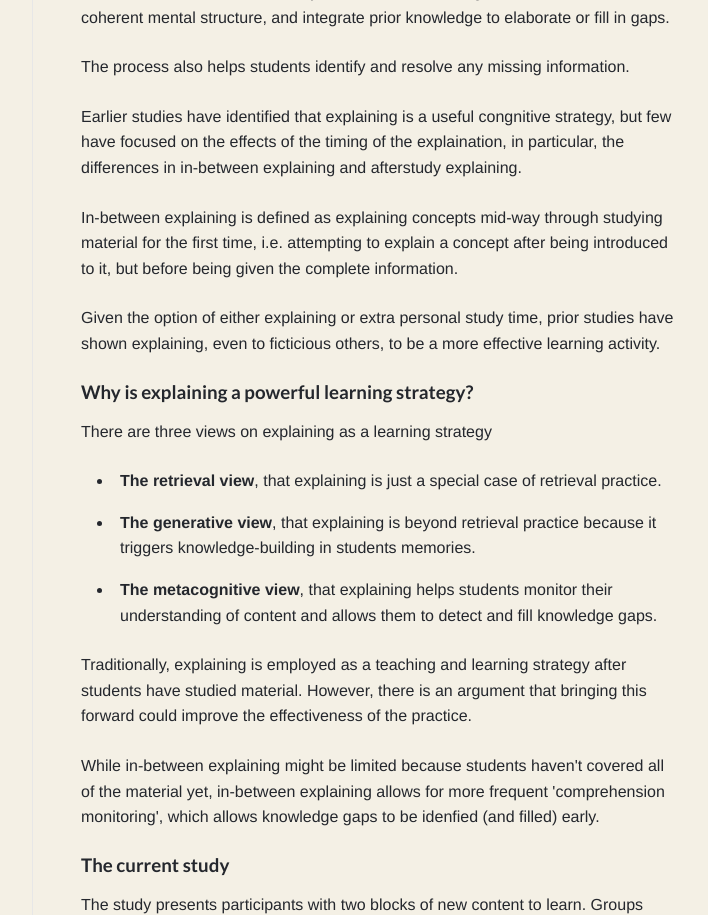
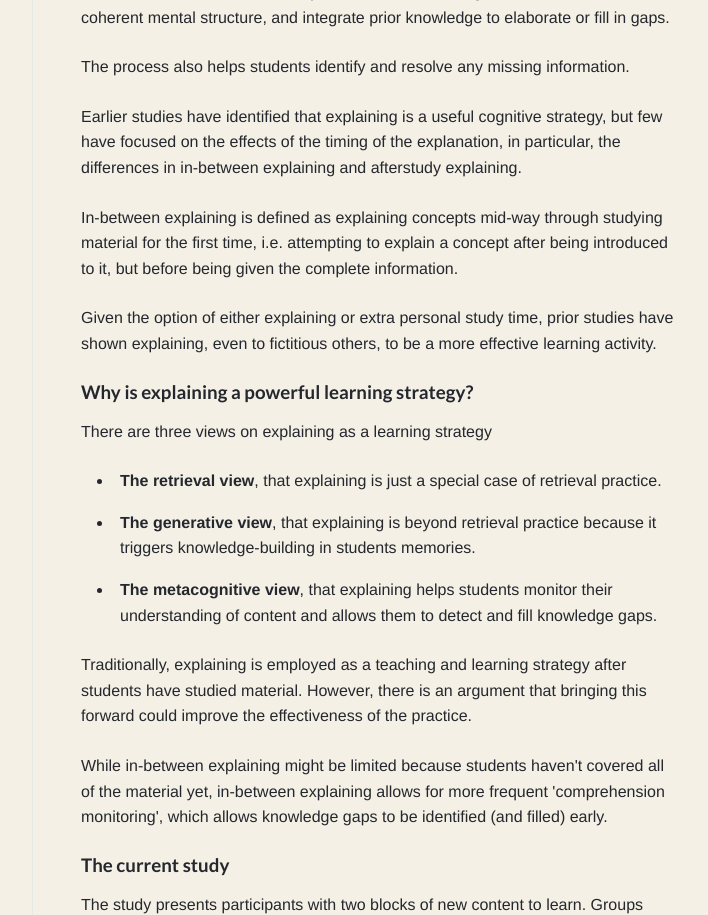
Before and after one commit to samjamead/52papers, a Jekyll site: the page built from _posts/2020-07-26-year1week30.html, in a window 1280 px wide and 1400 px high, scrolled down 929 px. Shown: the part 152-1067 px from the top of the window, without its empty margins (324-1032 px from the left). Built offline with Jekyll 4.4.1, drawn with Linux system fonts in a browser that asks for light colours; nearby versions of some CDN libraries; some of the changed text lies outside the part shown.

Commit message:
Update 2020-07-26-year1week30.html

```diff
--- a/_posts/2020-07-26-year1week30.html
+++ b/_posts/2020-07-26-year1week30.html
@@ -39,9 +39,9 @@
   <h3>Background to cognitive explaining</h3>
   <p>Explaining is a useful cognitive strategy because it requires students to select relevant information from recently studied material, reorganise this information into a coherent mental structure, and integrate prior knowledge to elaborate or fill in gaps.</>
   <p>The process also helps students identify and resolve any missing information.</p>
-  <p>Earlier studies have identified that explaining is a useful congnitive strategy, but few have focused on the effects of the timing of the explaination, in particular, the differences in in-between explaining and afterstudy explaining.</p>
+  <p>Earlier studies have identified that explaining is a useful cognitive strategy, but few have focused on the effects of the timing of the explanation, in particular, the differences in in-between explaining and afterstudy explaining.</p>
   <p>In-between explaining is defined as explaining concepts mid-way through studying material for the first time, i.e. attempting to explain a concept after being introduced to it, but before being given the complete information.</p>
-  <p>Given the option of either explaining or extra personal study time, prior studies have shown explaining, even to ficticious others, to be a more effective learning activity.</p>
+  <p>Given the option of either explaining or extra personal study time, prior studies have shown explaining, even to fictitious others, to be a more effective learning activity.</p>
 
   <h3>Why is explaining a powerful learning strategy?</h3>
   <p>There are three views on explaining as a learning strategy</p>
@@ -51,7 +51,7 @@
     <li><strong>The metacognitive view</strong>, that explaining helps students monitor their understanding of content and allows them to detect and fill knowledge gaps.</li>
   </ul>
   <p>Traditionally, explaining is employed as a teaching and learning strategy after students have studied material. However, there is an argument that bringing this forward could improve the effectiveness of the practice.</p>
-  <p>While in-between explaining might be limited because students haven't covered all of the material yet, in-between explaining allows for more frequent 'comprehension monitoring', which allows knowledge gaps to be idenfied (and filled) early.</p>
+  <p>While in-between explaining might be limited because students haven't covered all of the material yet, in-between explaining allows for more frequent 'comprehension monitoring', which allows knowledge gaps to be identified (and filled) early.</p>
 
   <h3>The current study</h3>
   <p>The study presents participants with two blocks of new content to learn. Groups participated in explaining activities either between the two blocks, or after studying both.</p>
@@ -71,7 +71,7 @@
   <h3>Summary</h3>
   <p>Explaining in-between studying blocks of material provides students with opportunities to self-monitor knowledge gaps.</p>
   <p>This in turn allows students to regulate their learning and fill knowledge gaps in subsequent study blocks.</p>
-  <p>Verbal recall tends towards explaining by recruiting similar cogntive strategies, such as paraphrases, knowledge infer- ences, elaboration. In contract, these congnitive strategies are not present in written recall activities.</p>
+  <p>Verbal recall tends towards explaining by recruiting similar cogntive strategies, such as paraphrases, knowledge infer- ences, elaboration. In contract, these cognitive strategies are not present in written recall activities.</p>
   <p>This trend might be due to the social impact of the audience present during either verbal activity (explaining or recall).</p>
 
 </section>
```
